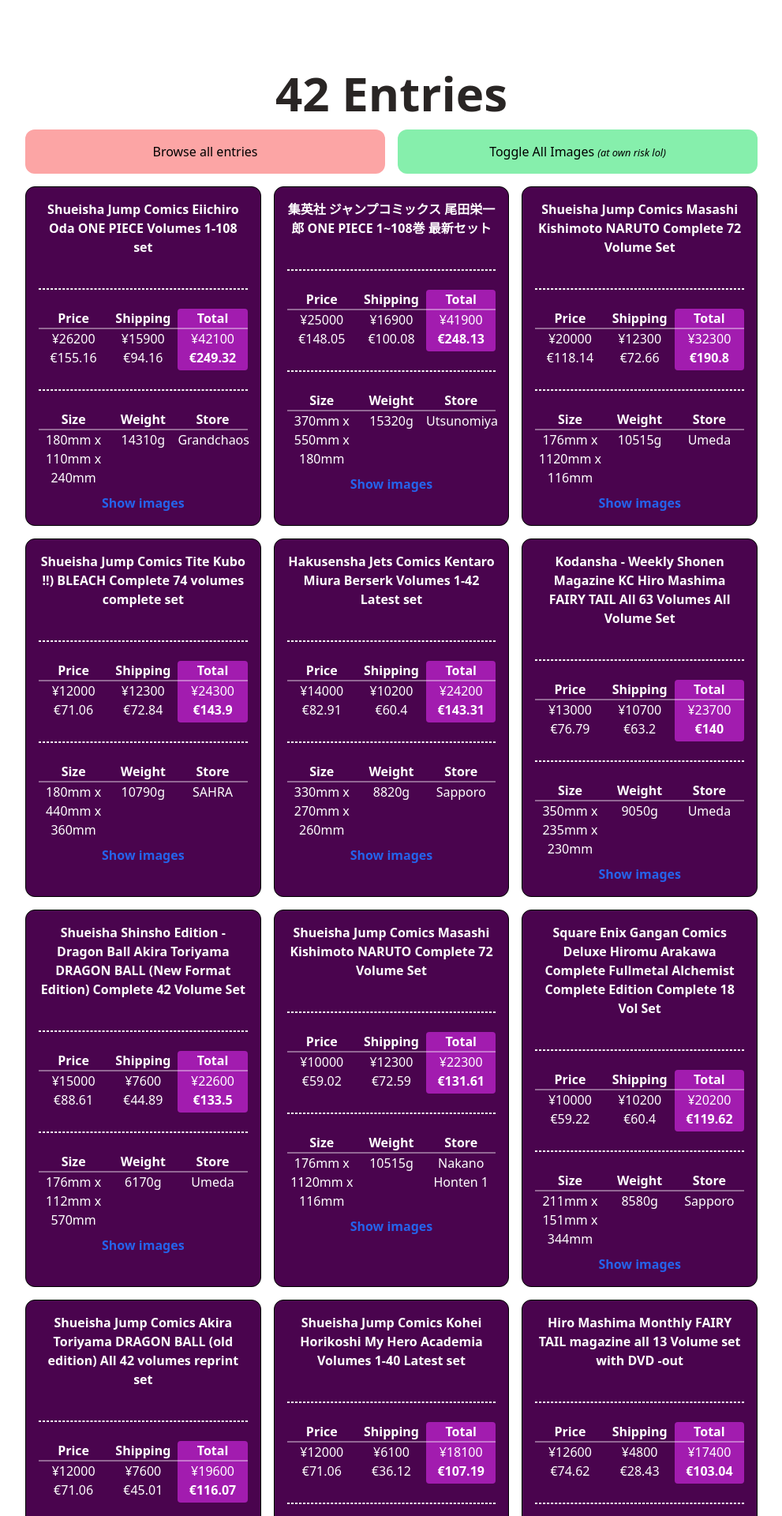
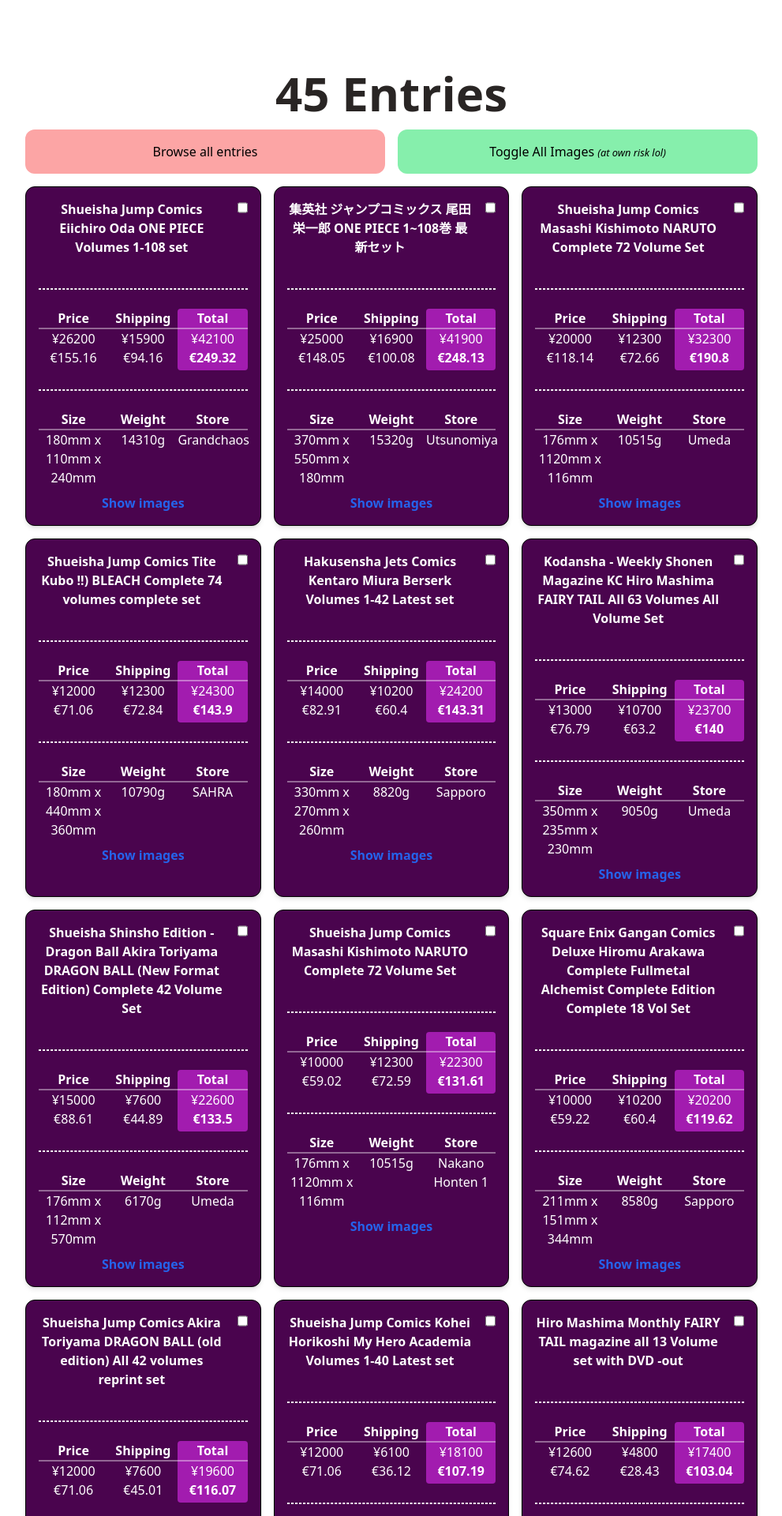
Before and after one commit to Yvdriel/mandarake-scraper, a PHP site: page /index.php?type=popular in a window 1280 px wide. Shown: the top 1920 px of the page at 79% size, without its empty margins (144-1135 px from the left). Run offline with PHP 8.4, Linux system fonts and the light colour scheme; data comes from the database, SQL or seed files in the repository; some libraries are stand-ins or nearby versions.

Commit message:
Add easy way to sum together

```diff
--- a/index.php
+++ b/index.php
@@ -8,6 +8,25 @@
     <script   src="https://code.jquery.com/jquery-3.7.1.min.js"   integrity="sha256-/JqT3SQfawRcv/BIHPThkBvs0OEvtFFmqPF/lYI/Cxo="   crossorigin="anonymous"></script>
     <script>
         var toggled = false;
+        var priceArray = {};
+        function sumValues(obj) {
+            let sum = 0;
+            for (let key in obj) {
+                if (obj.hasOwnProperty(key) && typeof obj[key] === 'number') {
+                    sum += parseFloat(obj[key]);
+                }
+            }
+            return Math.round(sum * 100) / 100;
+        }
+        function isEmpty(obj) {
+            for (const prop in obj) {
+                if (Object.hasOwn(obj, prop)) {
+                    return false;
+                }
+            }
+
+            return true;
+        }
         function toggleImages(key) {
             $(`#${key}`).toggle();
         }
@@ -17,6 +36,33 @@
                 toggled = true;
                 $('.card-content').toggle();
             }
+        }
+        function toggleTotalPrice(key, total) {
+            $(`#${key}`).prop('checked', !$(`#${key}`).is(':checked'))
+
+            if (!$(`#${key}`).is(':checked')) {
+                delete priceArray[key];
+                if (isEmpty(priceArray)) {
+                    $('.total-selected').hide();
+                }
+
+                $('.total-selected').html('€' + sumValues(priceArray));
+                return;
+            };
+
+
+            $('.total-selected').show();
+            priceArray[key] = (parseFloat($(`#total_eu_${key}`).text()));
+            $('.total-selected').html('€' + sumValues(priceArray));
+        }
+        function hideCards() {
+            $('.card-parent').each(function() {
+                // Check if the child checkbox is not checked
+                if (!$(this).find('input[type="checkbox"]').is(':checked')) {
+                    // Hide the div if the checkbox is not checked
+                    $(this).toggle();
+                }
+            });
         }
     </script>
 </head>
@@ -59,7 +105,12 @@ while ($row = $result->fetchArray(SQLITE3_ASSOC)) {
     <div class="text-center text-stone-800 pt-10 pb-4 text-6xl font-black">
         <?php echo count($newArray) ?> Entries
     </div>
-
+    <div
+        class="hidden cursor-pointer total-selected fixed bottom-10 right-10 px-6 py-3 rounded bg-green-200 z-40 font-bold border border-solid border-1 border-green-600 shadow-md"
+        onclick="hideCards()"
+    >
+        0
+    </div>
     <div class="grid md:grid-cols-2 gap-4">
         <?php
         if (isset($_GET['type']) && $_GET['type'] == 'popular') {
@@ -93,9 +144,19 @@ while ($row = $result->fetchArray(SQLITE3_ASSOC)) {
         <?php
         foreach ($newArray as $value) {
         ?>
-            <div class="bg-fuchsia-950 rounded-xl text-center border border-solid border-black">
-                <div class="font-bold px-4 pt-4"><?php echo $value['title'] ?></div>
-
+            <div
+                class="card-parent bg-fuchsia-950 shadow-md rounded-xl text-center border border-solid border-black"
+                onclick="toggleTotalPrice(<?php echo $value['key'] ?>, <?php echo $value['total_eu'] ?>)"
+            >
+                <div class="flex items-top px-4 pt-4 gap-4">
+                    <div class="font-bold"><?php echo $value['title'] ?></div>
+                    <input
+                        id="<?php echo $value['key'] ?>"
+                        class="cursor-pointer card-checkbox w-5 h-5"
+                        type="checkbox"
+                        onclick="this.checked=!this.checked;"
+                    />
+                </div>
                 <div class="p-4">
                     <div class="my-6 h-0 border border-dashed border-white w-full">
                     </div>
@@ -134,6 +195,7 @@ while ($row = $result->fetchArray(SQLITE3_ASSOC)) {
                         <div class="bg-fuchsia-700 rounded-b font-black pb-1">
                             €<?php echo $value['total_eu'] ?>
                         </div>
+                        <div id="total_eu_<?php echo $value['key'] ?>" class="hidden"><?php echo $value['total_eu'] ?></div>
                     </div>
 
                     <div class="my-6 h-0 border border-dashed border-white w-full">
--- a/mandarake.php
+++ b/mandarake.php
@@ -45,6 +45,7 @@ class Mandarake
         'kagyuasama',
         'dragon ball',
         'citrus',
+        'spy',
         'seven deadly',
         'violet evergarden'
     ];
```
